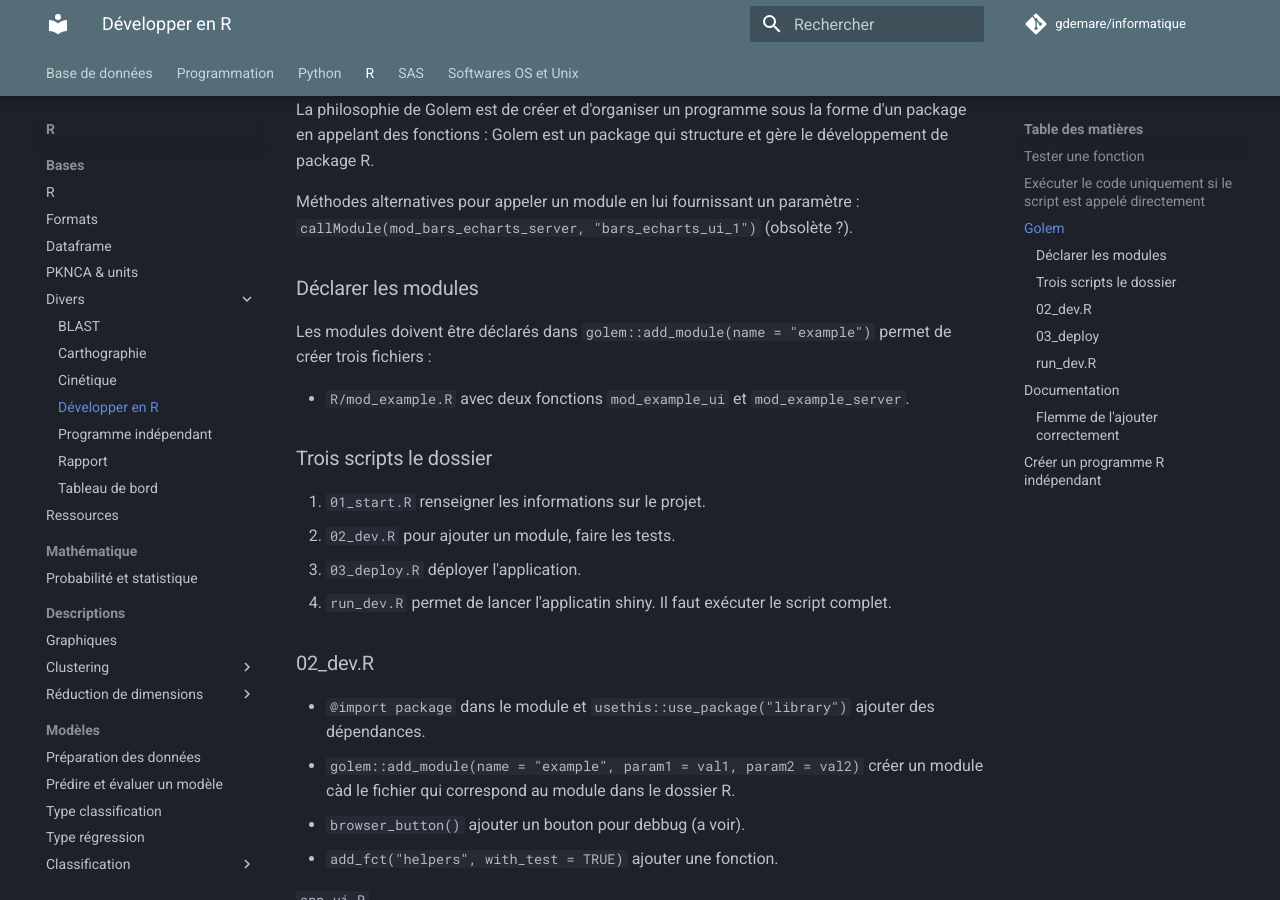
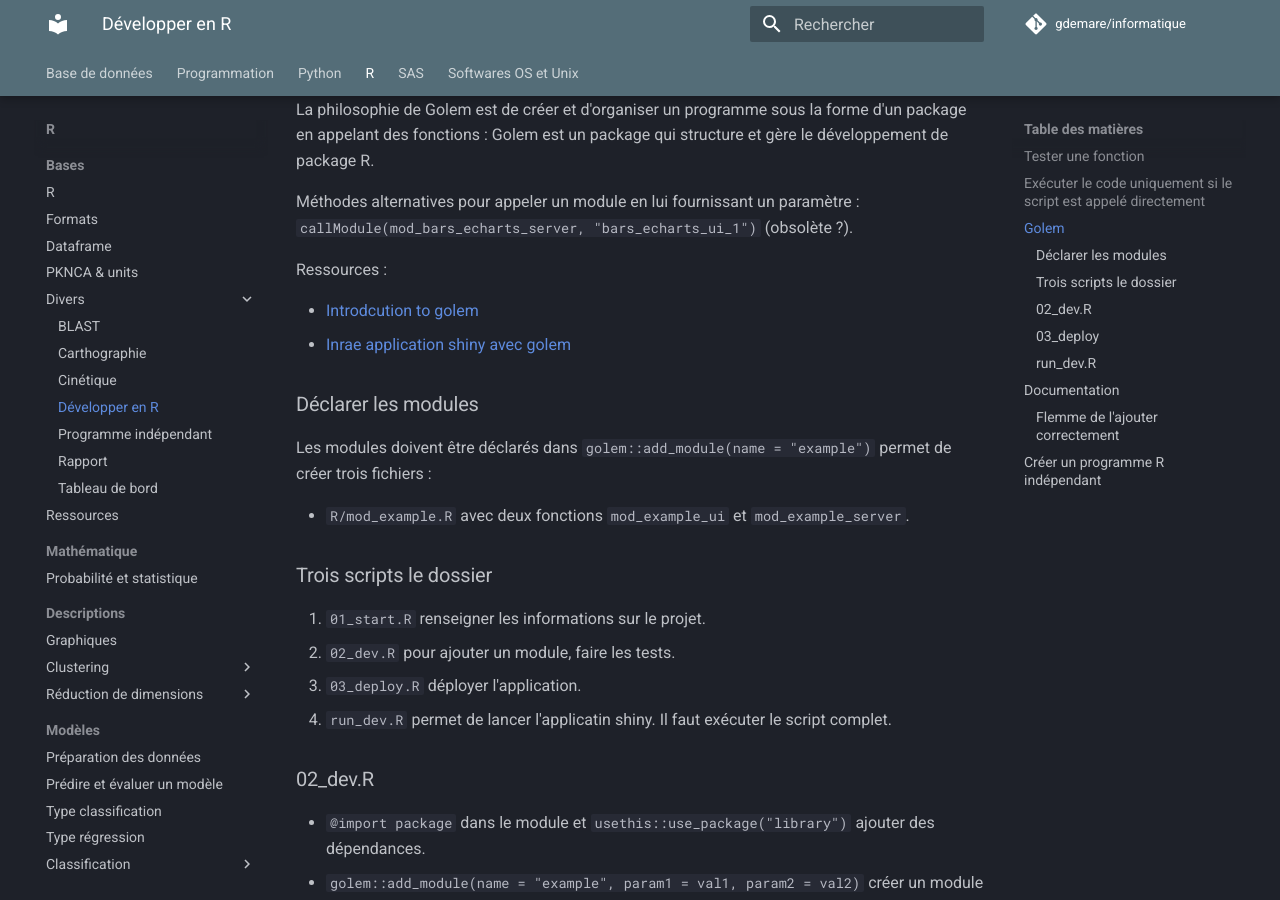
Before and after one commit to gdemare/Informatique, an MkDocs documentation site: the page built from docs/r/developper_r.md, in a window 1280 px wide and 900 px high, scrolled down 564 px. Built offline with MkDocs 1.6.1 and Material for MkDocs 9.7.7, drawn with Linux system fonts in a browser that asks for light colours; comment, search, counter and statistics services are not loaded.

Commit message:
Update developper_r.md

```diff
--- a/docs/r/developper_r.md
+++ b/docs/r/developper_r.md
@@ -16,6 +16,11 @@
 Golem est un package qui structure et gère le développement de package R.
 
 Méthodes alternatives pour appeler un module en lui fournissant un paramètre : `callModule(mod_bars_echarts_server, "bars_echarts_ui_1")` (obsolète ?).
+
+Ressources :
+
+* [Introdcution to golem](https://engineering-shiny.org/golem.html)
+* [Inrae application shiny avec golem](https://inter_cati_omics.pages.mia.inra.fr/hackathon_octobre2021/hackathon_datascience_2021/book/shiny.html)
 
 ### Déclarer les modules
 
```
